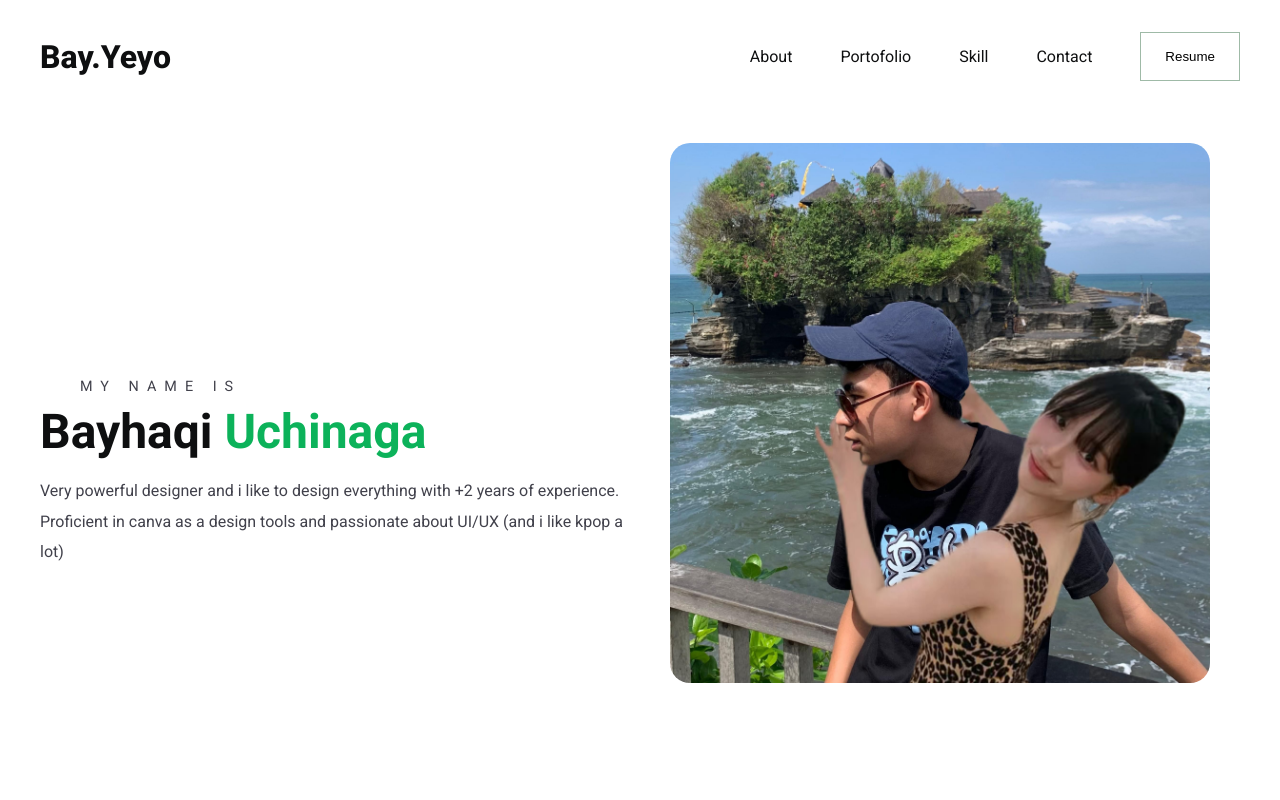
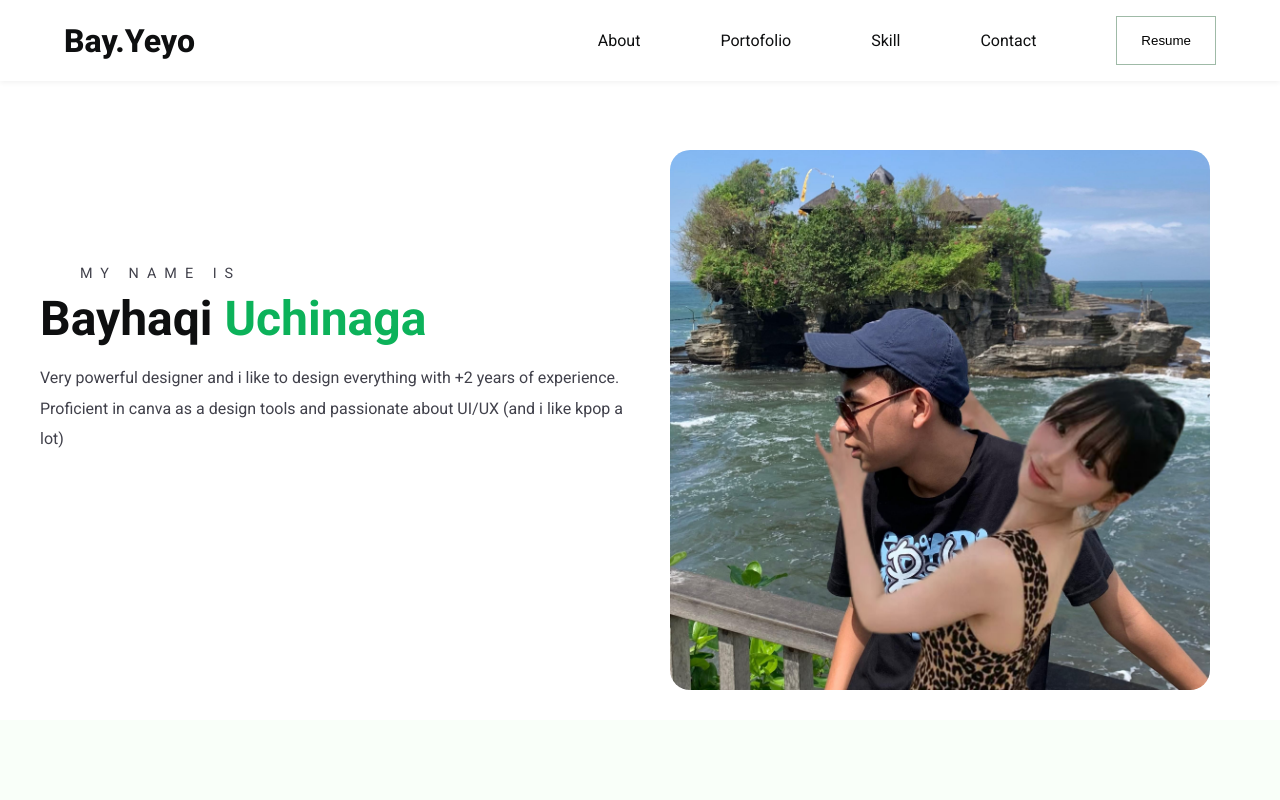
Before and after one commit to BayLenathea/portofolio-website, a plain HTML site: page index.html in a window 1280 px wide. Shown: the top 800 px of the page. Drawn offline with Linux system fonts and the light colour scheme.

Commit message:
Update style.css

```diff
--- a/styles/style.css
+++ b/styles/style.css
@@ -114,15 +114,26 @@ a {
 }
 
 /*logo and navigation menu */
-.nav{
+.nav {
     display: flex;
     justify-content: space-between;
-    padding: 2rem 0;
+    align-items: center;
+    padding: 1rem 4rem;
+    position: fixed;
+    top: 0;
+    left: 0;
+    width: 100%;
+    background: white;
+    box-shadow: 0 2px 5px rgba(0,0,0,0.05);
+    z-index: 100;
+    box-sizing: border-box;
 }
+
+
 .nav ul{
     list-style: none;
     display: flex;
-    gap: 3rem;
+    gap: 5rem;
 }
 
 .logo{
@@ -199,6 +210,7 @@ nav ul li a {
     justify-content: center;
     align-items: center;
     align-self: flex-start;
+    margin-top: 120px;
 }
 .slideshow {
     position: relative;
@@ -468,4 +480,5 @@ footer {
 }
 .footer-icon a:hover svg {
     fill: #000;
+
 }
```
